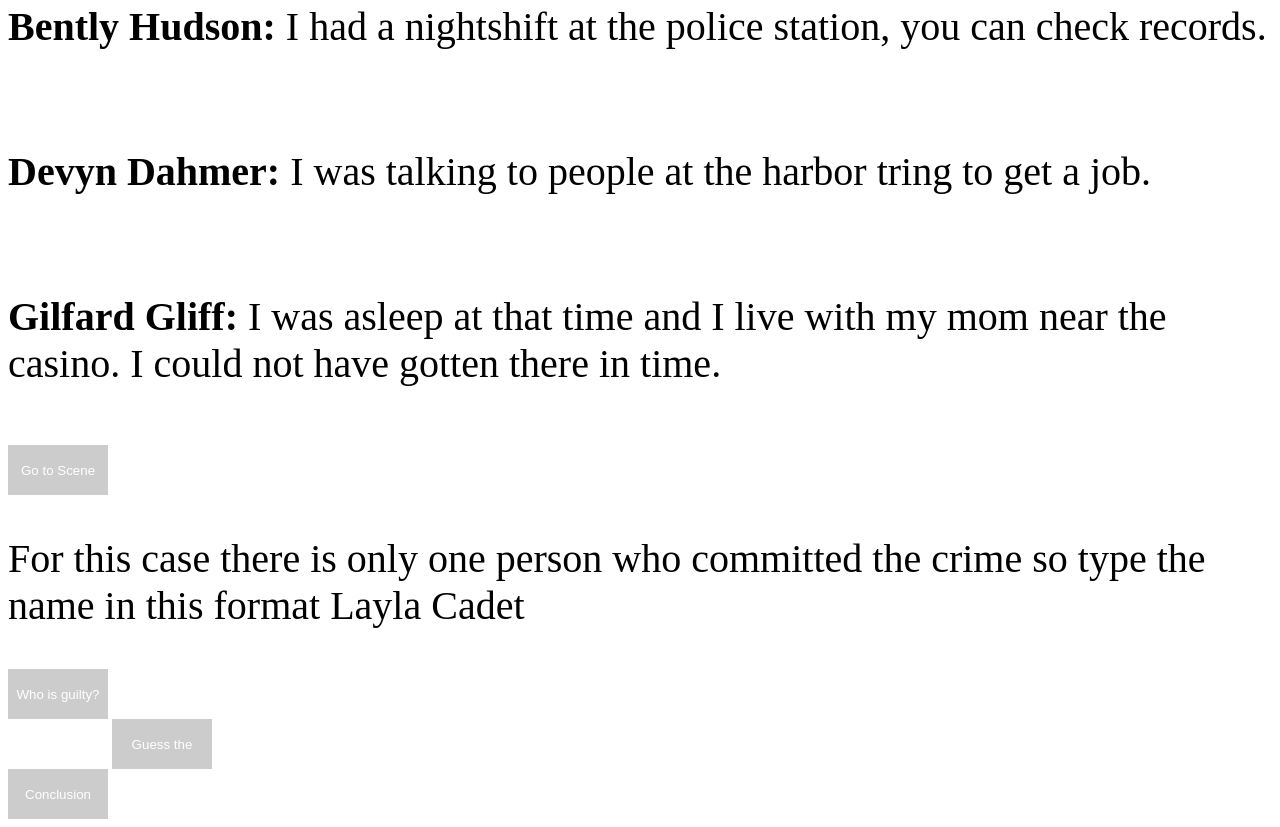
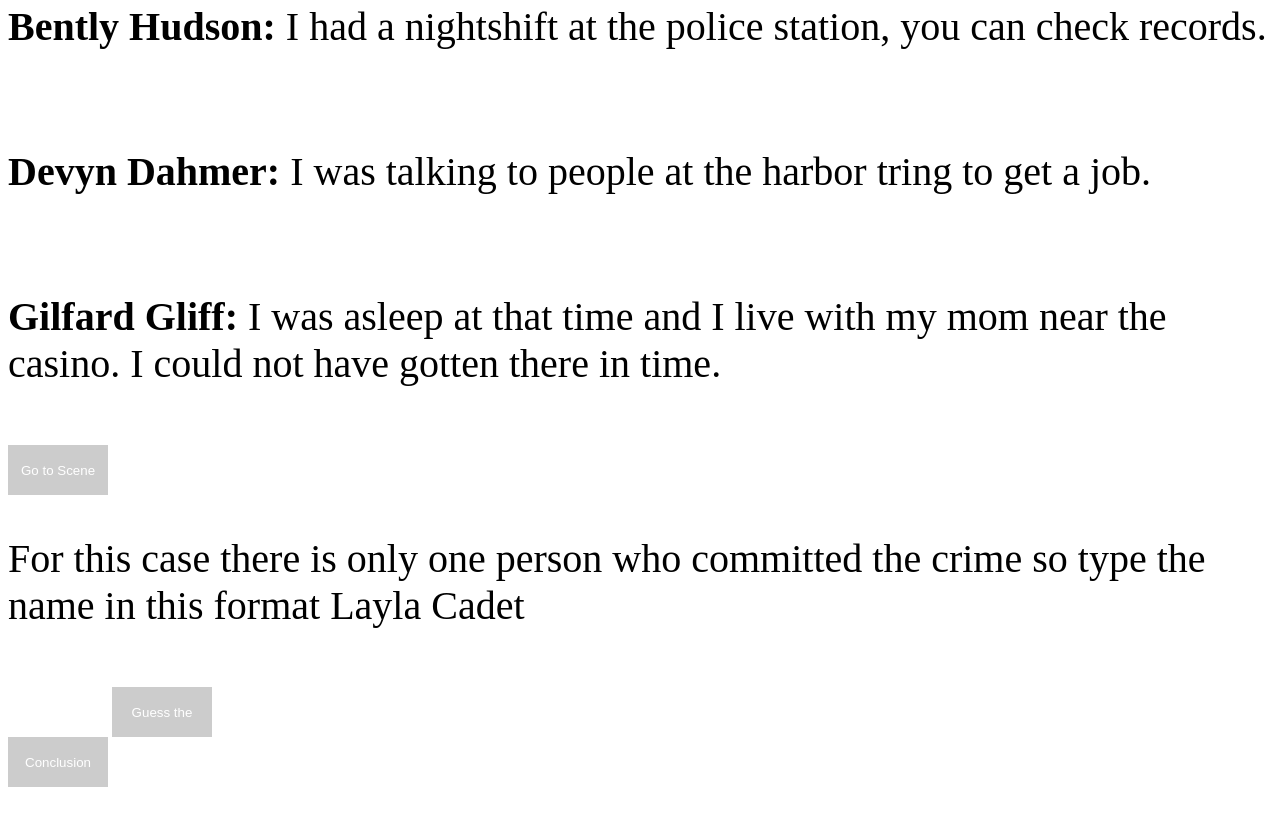
Before and after one commit to usersf3/usersf3.github.io, a plain HTML site: page level4/index.html in a window 1280 px wide. Shown: the part 2151-2978 px from the top of the page. After the commit the page ends 2946 px from the top, so only its background shows below. Drawn offline with nearby package versions, Linux system fonts and the light colour scheme.

Commit message:
Update index.html

```diff
--- a/level4/index.html
+++ b/level4/index.html
@@ -59,7 +59,6 @@ I could not have gotten there in time. </p>
 <button onclick="window.location.href='scene4.html'">Go to Scene</button>
 <br>
 <p> For this case there is only one person who committed the crime so type the name in this format Layla Cadet </p>
-   <button onclick="criminal()">Who is guilty?</button>
 <br>
    <button onclick="conclusion()">Conclusion</button>
  </body>
```
